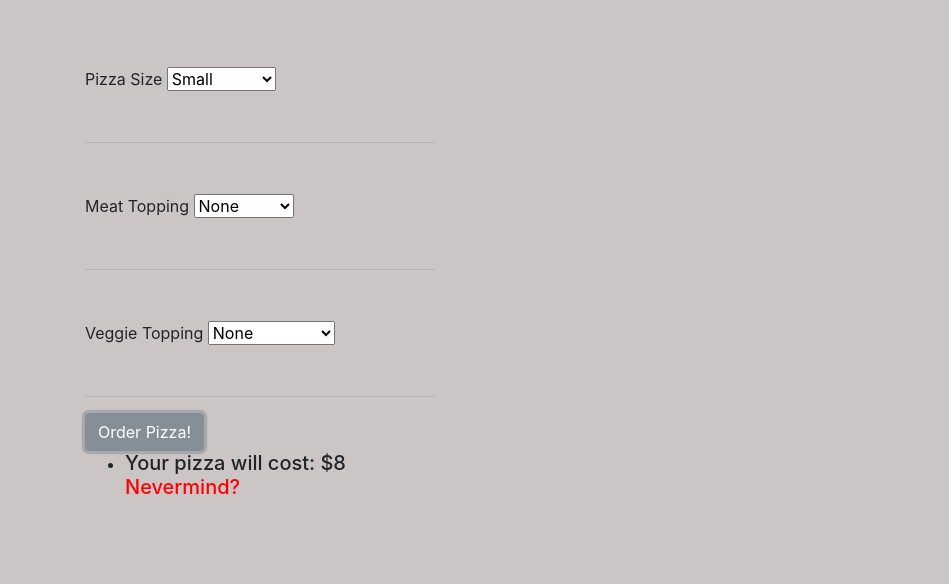
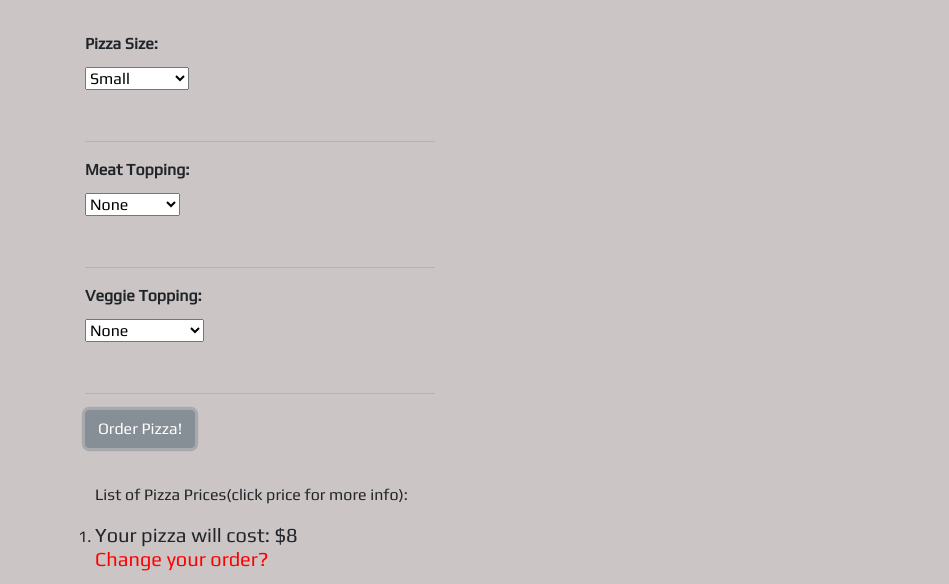
Before and after one commit to CappyVee/Pizza-w4p, a plain HTML site: page index.html in a window 1280 px wide. Both pictures are taken after a click on the button "Order Pizza!". Shown: the part 250-834 px from the top of the page, 0-949 px from the left. Before the commit the page ends 800 px from the top, so only its background shows below. Drawn offline with Linux system fonts and the light colour scheme.

Commit message:
styling, fix card, position list, add hover effect

```diff
--- a/css/styles.css
+++ b/css/styles.css
@@ -1,5 +1,6 @@
 body {
   background-color: #ccc5c6;
+  font-family: 'Play', sans-serif;
 }
 .pizza-logo {
   width: 20%;
@@ -7,20 +8,35 @@ body {
 }
 
 form select {
+  justify-content: center;
   margin-top: 10%;
   margin-bottom: 10%;
 }
 
-#pizzadog {
+.qtext {
+  position: absolute;
+  font-weight: bold;
+}
+
+.img-left {
   float: left;
-  width: 45%;
-  margin-bottom: 10%;
-  margin-right: 5%;
+  width: 25%;
+  margin-bottom: 2%;
+  margin-right: 2%;
 }
 
 .jumbotron {
   background-color: #e55965;
   height: 250px;
+}
+
+ol {
+  padding-left: 5px;
+  margin-left: 5px;
+}
+
+li {
+  padding: 10px, 10px;
 }
 
 p {
@@ -32,3 +48,14 @@ p {
 .remove {
   color: red;
 }
+
+.listInfo {
+  cursor: pointer;
+}
+.listInfo:hover {
+  text-decoration: underline;
+}
+
+button {
+  margin-bottom: 10%;
+}
--- a/index.html
+++ b/index.html
@@ -5,6 +5,7 @@
     <link href="css/styles.css" rel="stylesheet" type="text/css">
     <script src="js/jquery-3.2.1.js"></script>
     <script src="js/scripts.js"></script>
+    <link href="https://fonts.googleapis.com/css?family=Play" rel="stylesheet">
     <meta charset="utf-8">
     <title>Pizza Order</title>
   </head>
@@ -21,7 +22,7 @@
       <div class="row">
         <div class="col-lg-4">
           <form id="order-form">
-            <label class="qtext">Pizza Size</label>
+            <label class="qtext">Pizza Size:</label>
             <select id="size-question" name="pizza-size">
               <option value="sm-pizza">Small</option>
               <option value="md-pizza">Medium</option>
@@ -29,14 +30,14 @@
               <option value="xl-pizza">Extra Large</option>
             </select>
             <hr>
-            <label class="qtext">Meat Topping</label>
+            <label class="qtext">Meat Topping:</label>
             <select id="meat-question" name="meat-topping">
               <option value="no-meat">None</option>
               <option value="pepperoni-meat">Pepperoni</option>
               <option value="sausage-meat">Sausage</option>
             </select>
             <hr>
-            <label class="qtext">Veggie Topping</label>
+            <label class="qtext">Veggie Topping:</label>
             <select id="veg-question" name="veggie-topping">
               <option value="no-veg">None</option>
               <option value="olive-veg">Olives</option>
@@ -49,18 +50,23 @@
         </div>
 
         <div class="col-lg-8 show-info">
-          <div class="jumbotron">
-            <img src="img/pizzadog.jpg" alt="pizzadog" id="pizzadog">
-            <h5>Time for <span class="eat">EAT</span></h5>
-            <p><span class="pizza-info"></span></p>
+          <div class="card group">
+            <div class="card-body">
+              <h5 class="card-title">Time for <span class="eat">EAT</span></h5>
+              <img src="img/pizzadog.jpg" alt="pizzadog" class="img-left">
+              <a href="https://en.wikipedia.org/wiki/Pizza">Learn more</a>
+              <hr>
+              <p class="pizza-info"></p>
+
+            </div>
           </div>
         </div>
       </div>
 
       <div class="display">
-        <ul id="storePizzaResults">
-
-        </ul>
+        <ol id="storePizzaResults">
+          <p class="list-of-prices">List of Pizza Prices(click price for more info):</p>
+        </ol>
       </div>
 
       </div>
--- a/js/scripts.js
+++ b/js/scripts.js
@@ -65,7 +65,7 @@ Pizza.prototype.pizzaCost = function() {
   } else if (this.veggiePizza == "onion-veg") {
     pizzaPrice += 3;
   }
-  return "<h5>Your pizza will cost: $" + pizzaPrice + "<p class='remove'>Nevermind?</p>";
+  return "<h5>Your pizza will cost: $" + pizzaPrice + "<p class='remove'>Change your order?</p>";
 }//end pizzaCost prototype
 
 
@@ -78,7 +78,7 @@ $(document).ready(function(){
 
     var newPizza = new Pizza(pizzaSize, pizzaMeat, pizzaVeggie);
     // alert(newPizza.pizzaCost());
-    $("ul#storePizzaResults").append("<li><span class='listInfo'>" + newPizza.pizzaCost() + "</span></li>")
+    $("ol#storePizzaResults").append("<li><span class='listInfo'>" + newPizza.pizzaCost() + "</span></li>")
 
     $(".listInfo").last().click(function(){
       $(".show-info").show();
```
